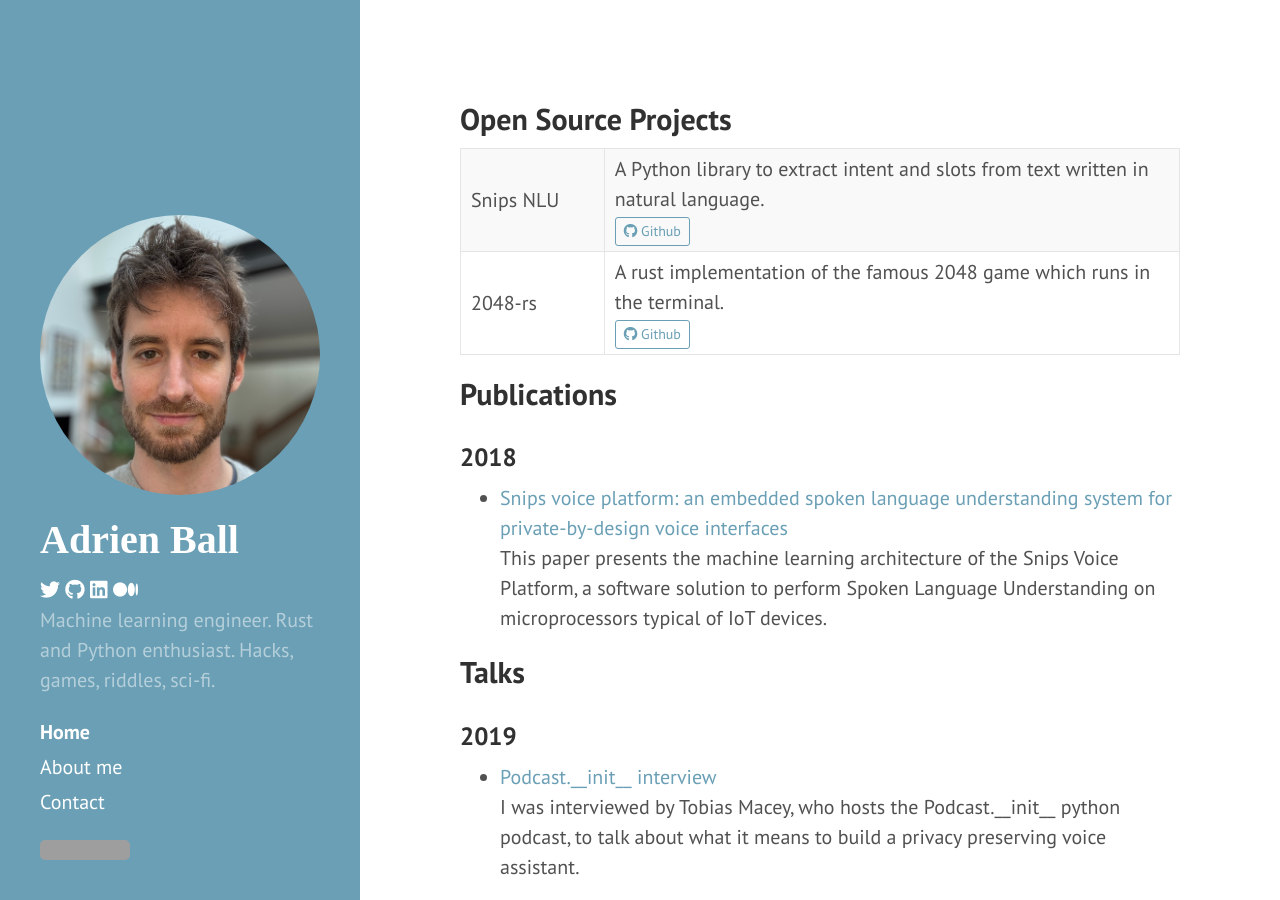
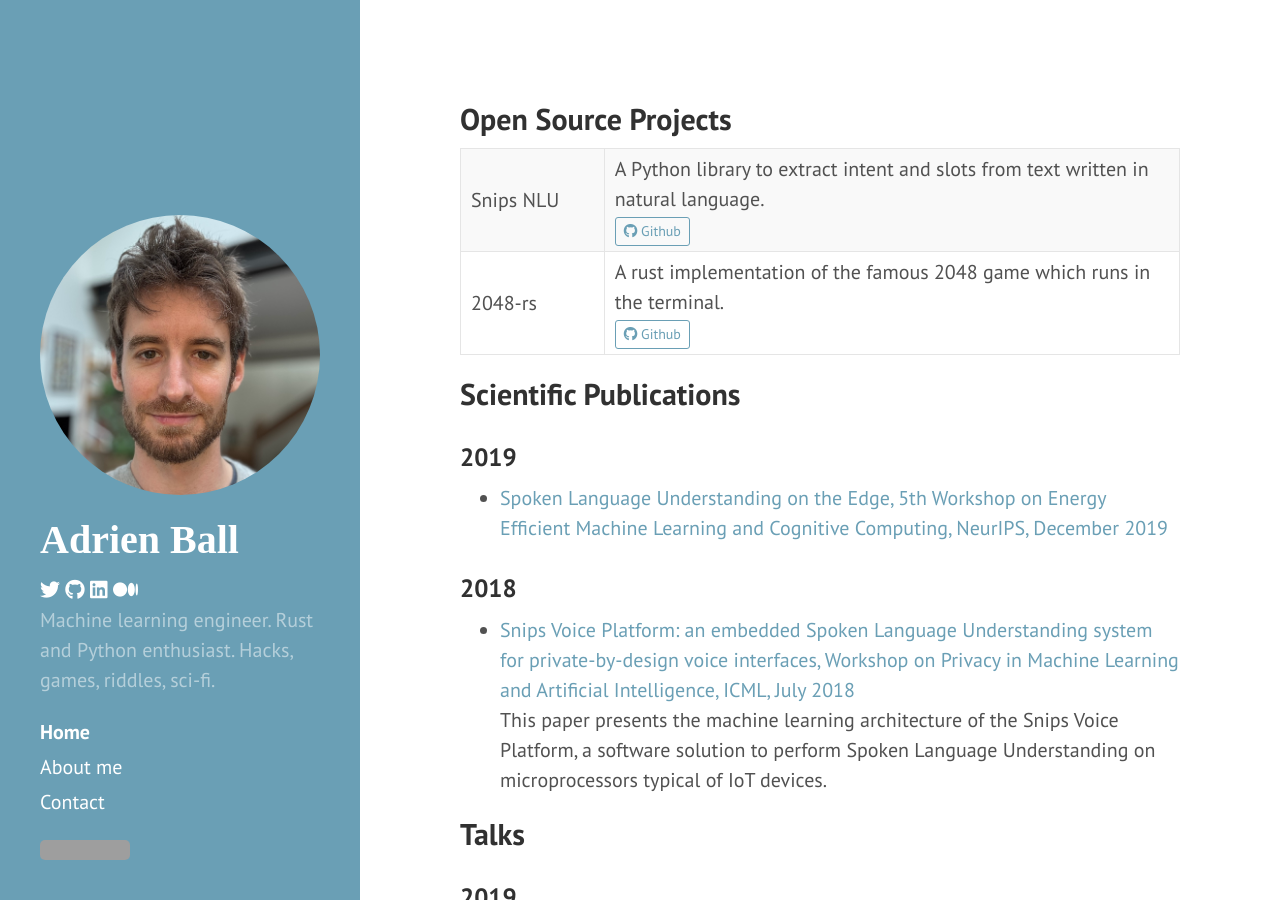
Before and after one commit to adrienball/adrienball.github.io, a Jekyll site: the page built from index.html, in a window 1280 px wide and 900 px high. Built offline with Jekyll 4.4.1, drawn with Linux system fonts in a browser that asks for light colours; nearby versions of some CDN libraries; some web fonts are replaced; the list of posts is cut into pages by our own code; grey boxes are pictures that could not be loaded.

Commit message:
Update publications section

```diff
--- a/_data/publications.yml
+++ b/_data/publications.yml
@@ -1,4 +1,9 @@
-- title: "Snips voice platform: an embedded spoken language understanding system for private-by-design voice interfaces"
+- title: "Spoken Language Understanding on the Edge, 5th Workshop on Energy Efficient Machine Learning and Cognitive Computing, NeurIPS, December 2019"
+  url: https://arxiv.org/abs/1810.12735
+  description: ""
+  date: "2019-10-02"
+
+- title: "Snips Voice Platform: an embedded Spoken Language Understanding system for private-by-design voice interfaces, Workshop on Privacy in Machine Learning and Artificial Intelligence, ICML, July 2018"
   url: https://arxiv.org/abs/1805.10190
   description: This paper presents the machine learning architecture of the Snips Voice Platform, a software solution to perform Spoken Language Understanding on microprocessors typical of IoT devices.
   date: "2018-05-25"
--- a/index.html
+++ b/index.html
@@ -25,28 +25,18 @@
 </table>
 
 <!-- Publications -->
-<h2>Publications</h2>
+<h2>Scientific Publications</h2>
 {% for publication in site.data.publications  %}
     {% capture this_year %}{{ publication.date | date: "%Y" }}{% endcapture %}
     {% capture next_year %}{{ publication.previous.date | date: "%Y" }}{% endcapture %}
 
-    {% if forloop.first %}
     <h3 id="{{ this_year }}-ref">{{this_year}}</h3>
     <ul>
-    {% endif %}
 
     <li><a href="{{ publication.url }}">{{ publication.title }}</a></li>
     {% if publication.description %} {{publication.description}} {% endif %}
 
-    {% if forloop.last %}
     </ul>
-    {% else %}
-        {% if this_year != next_year %}
-        </ul>
-        <h3 id="{{ next_year }}-ref">{{next_year}}</h3>
-        <ul>
-        {% endif %}
-    {% endif %}
 {% endfor %}
 
 <!-- Talks -->
```
